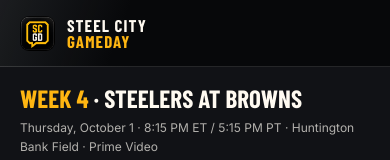
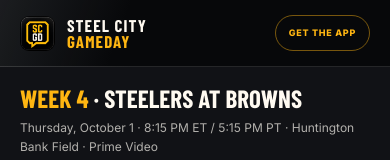
Before and after one commit to bpollak/steel-city-gameday, a plain HTML site: page index.html in a window 390 px wide. Shown: the top 160 px of the page. Drawn offline with nearby package versions, Linux system fonts and the light colour scheme; no server answers; a web font is replaced by a local one.

Commit message:
header: Get the app CTA in nav

```diff
--- a/index.html
+++ b/index.html
@@ -905,7 +905,7 @@
       :root { --gutter: 20px; --section: 78px; }
       .nav { min-height: 66px; gap: 12px; }
       .nav-link { display: none; }
-      .nav-cta { margin-left: auto; padding-inline: 13px; font-size: 9px; }
+      .nav-cta { margin-left: auto; padding-inline: 13px; font-size: 9px; min-height: 36px; }
       .brand-icon { width: 35px; height: 35px; }
       .brand-name { max-width: 116px; font-size: 17px; }
 
@@ -963,6 +963,7 @@
         <span class="brand-name">Steel City <span>Gameday</span></span>
       </a>
       <a class="nav-link" href="#experience">How it works</a>
+      <a class="nav-cta" href="https://apps.apple.com/us/app/steel-city-gameday/id6806732803" target="_blank" rel="noopener">Get the app</a>
     </div>
   </header>
 
```
